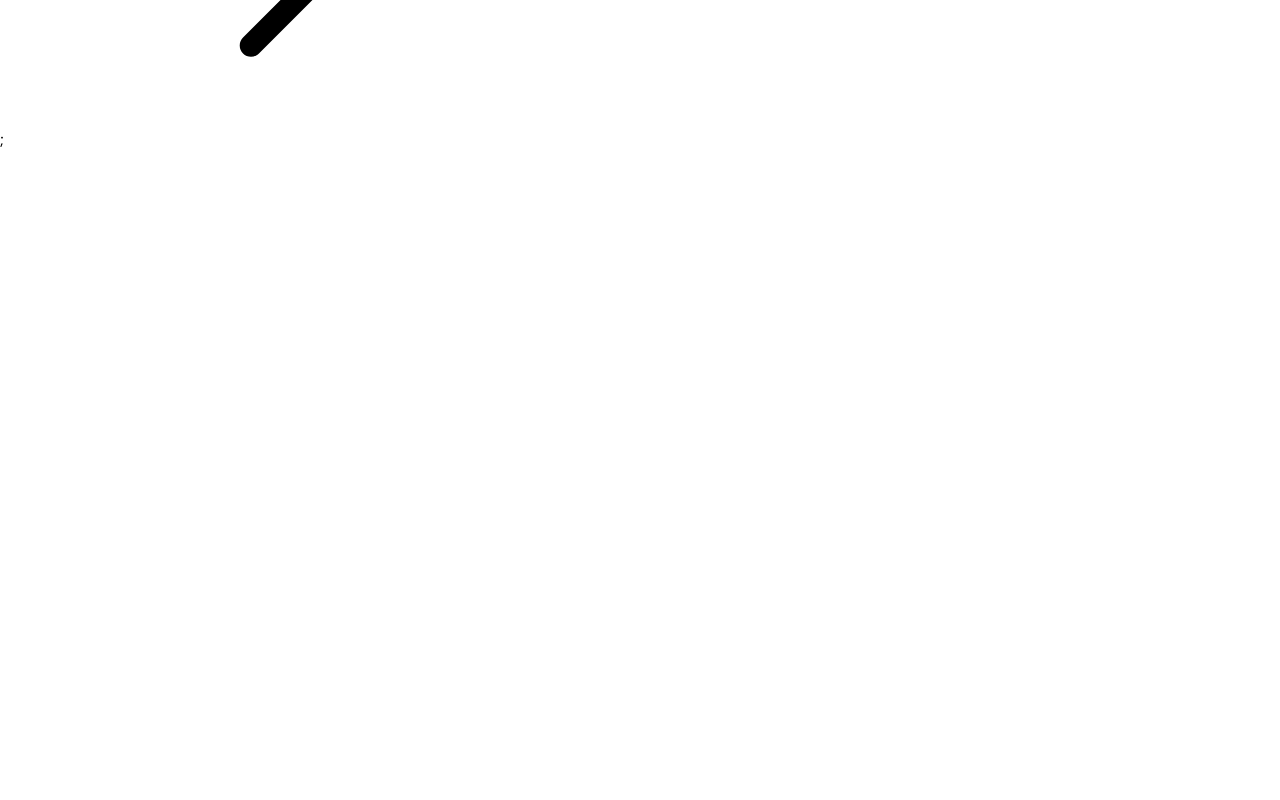
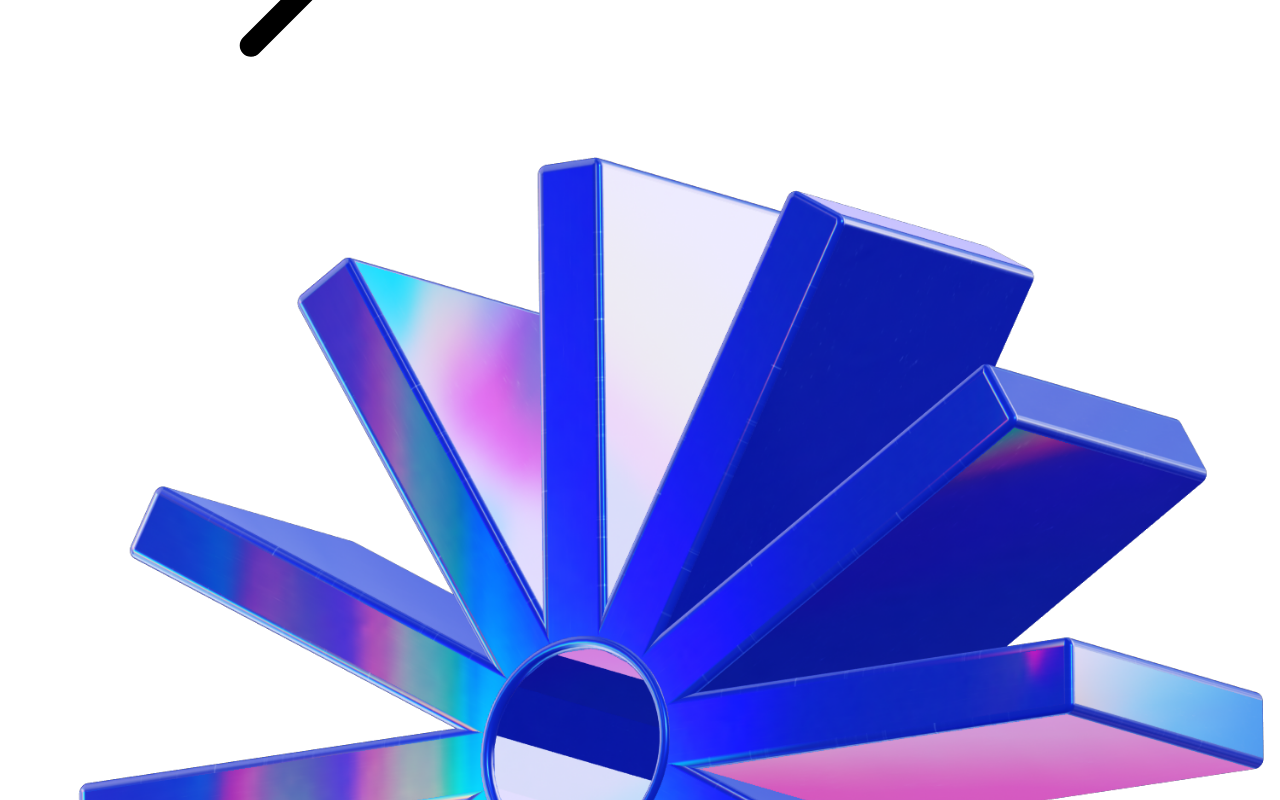
Before and after one commit to xkaze09/saas-website-design, a Next.js app: page / in a window 1280 px wide. Shown: the part 2940-3740 px from the top of the page. Before the commit the page ends 3092 px from the top, so only its background shows below. Built offline with nearby package versions, Linux system fonts and the light colour scheme.

Commit message:
Update Hero component to include cog image and correct asset import path, enhancing visual elements and consistency.

```diff
--- a/src/sections/Hero.tsx
+++ b/src/sections/Hero.tsx
@@ -1,5 +1,6 @@
 import ArrowIcon from "@/assets/arrow-right.svg";
-import cogImage from '@assets/cog.png'
+import cogImage from "@/assets/cog.png"; // Updated path to match the correct assets directory
+import Image from "next/image";
 
 export const Hero = () => {
   return (
@@ -19,6 +20,9 @@ export const Hero = () => {
             </button>
           </div>
         </div>
+        <div className="">
+          <Image src={cogImage} alt="Cog Image" />
+        </div>
       </div>
     </section>
   )
```
